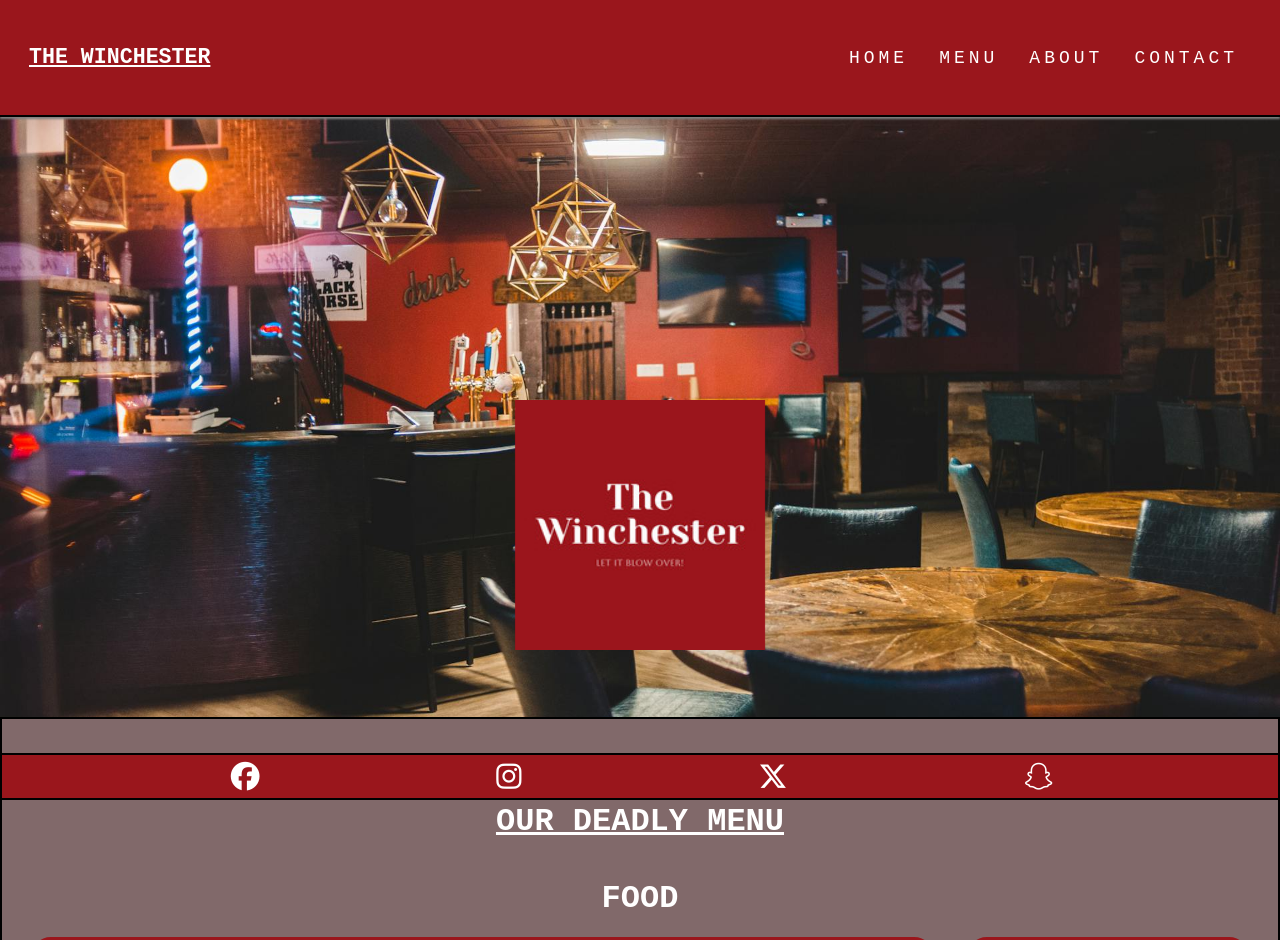
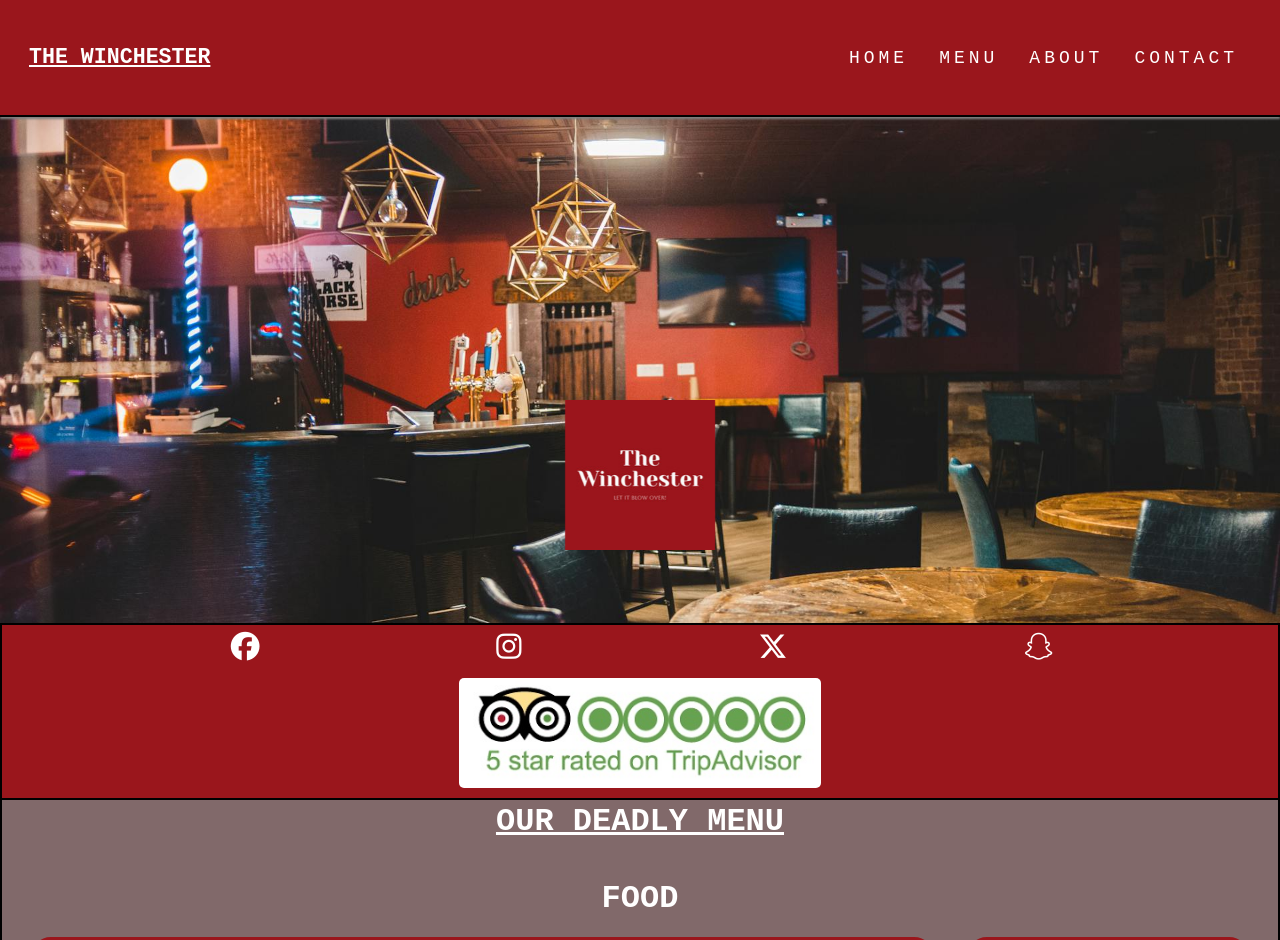
Before and after one commit to Ojay97-hub/The-Winchester, a plain HTML site: page index.html in a window 1280 px wide. Shown: the top 940 px of the page. Drawn offline with Linux system fonts and the light colour scheme; a web font is replaced by a local one.

Commit message:
added a tripadvisor rating in footer

```diff
--- a/assets/css/style.css
+++ b/assets/css/style.css
@@ -143,8 +143,8 @@ main {
 }
 
 #pub-logo img {
-    width: 250px;
-    height: 250px;
+    width: 150px;
+    height: 150px;
     margin: 0 auto;
 }
 
@@ -533,6 +533,7 @@ button {
     border-radius: 10px;
     cursor: pointer;
     margin-top: 15px;
+    margin-bottom: 30px;
 
 }
 
@@ -570,6 +571,22 @@ i {
     font-size: 160%;
     padding: 5%;
     color: white;
+}
+
+/* 5 star review tripadvisor */
+#five-stars {
+    display: flex;
+    justify-content: center;
+    align-items: center;
+    position: relative;
+}
+
+#five-stars>img {
+    border-radius: 15px;
+    max-width: 30%;
+    padding: 10px;
+    margin: 0 10px;
+
 }
 
 /* media queries */
--- a/index.html
+++ b/index.html
@@ -357,7 +357,7 @@
                 <form action="https://formdump.codeinstitute.net/" method="post">
 
                     <label for="email"></label>
-                    <input type="text" name="email" id="email" placeholder="email" required>
+                    <input type="text" name="email" id="email" placeholder="Email" required>
 
                     <label for="number"></label>
                     <input type="text" name="number" id="number" placeholder="How many people?" required>
@@ -396,6 +396,11 @@
 
         <!-- REVIEWS ! -->
 
+        <div id="five-stars">
+            <img src="assets/images/5 star review .jpeg" alt="5 star review">
+
+        </div>
+
     </footer>
 
 </body>
```
Also changed, not shown: assets/images/5 star review .jpeg (added).
